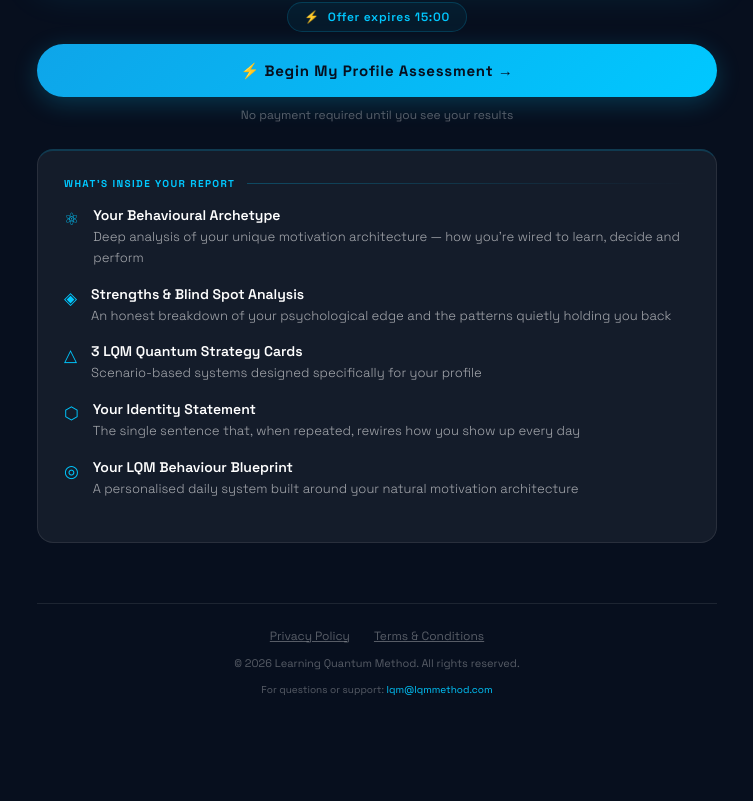
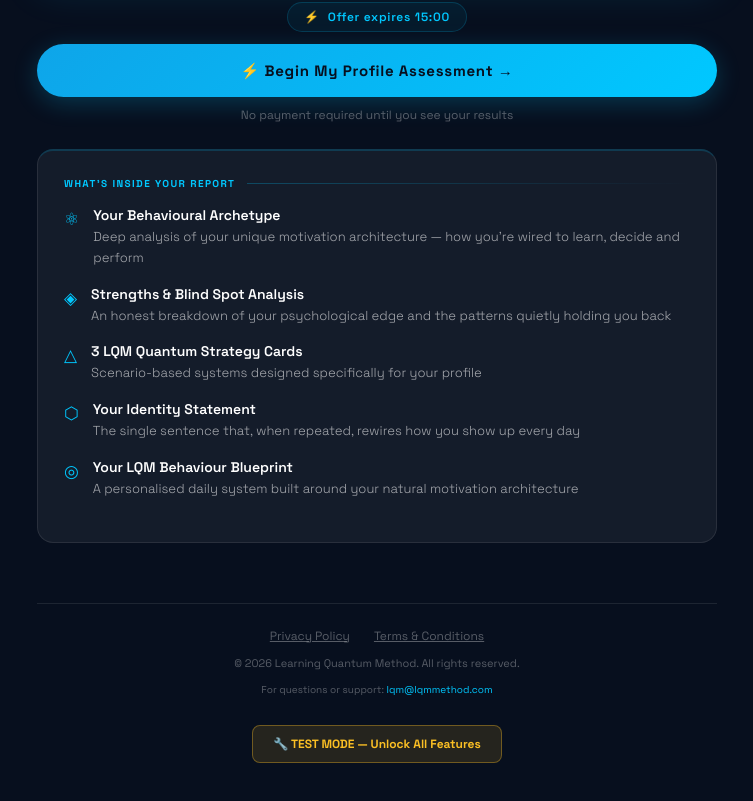
Before and after one commit to quintosrobetos/lqm-assessment, a React (Vite) app: page / in a window 1280 px wide. Shown: the part 848-1649 px from the top of the page, without its empty margins (263-1016 px from the left). Before the commit the page ends 1625 px from the top, so only its background shows below. Built offline with nearby package versions, Linux system fonts and the light colour scheme.

Commit message:
Add test mode button

```diff
--- a/src/App.jsx
+++ b/src/App.jsx
@@ -427,6 +427,18 @@ function PrimaryBtn({onClick,children}){
 }
 
 function Footer({onShowLegal}){
+  function activateTestMode(){
+    // Unlock main report
+    localStorage.setItem('lqm_delivery',JSON.stringify({
+      ref:'LQM-2026-TEST'+Math.random().toString(36).substring(2,8).toUpperCase(),
+      ts:new Date().toLocaleString('en-GB',{day:'2-digit',month:'short',year:'numeric',hour:'2-digit',minute:'2-digit'}),
+      confirmed:true
+    }));
+    // Unlock both add-ons
+    localStorage.setItem('lqm_unlocks',JSON.stringify({neural:true,vital:true}));
+    alert('✓ TEST MODE ACTIVATED\n\nAll features unlocked!\n\nClick OK then refresh the page (F5) to see everything.');
+  }
+
   return(
     <div style={{width:"100%",maxWidth:680,marginTop:60,paddingTop:24,borderTop:`1px solid ${BORDER2}`,display:"flex",flexDirection:"column",gap:12,alignItems:"center"}}>
       <div style={{display:"flex",gap:24,flexWrap:"wrap",justifyContent:"center"}}>
@@ -435,6 +447,11 @@ function Footer({onShowLegal}){
       </div>
       <p style={{fontSize:11,color:DIMMED,textAlign:"center"}}>© 2026 Learning Quantum Method. All rights reserved.</p>
       <p style={{fontSize:10,color:DIMMED,textAlign:"center",maxWidth:500,lineHeight:1.5}}>For questions or support: <a href="mailto:lqm@lqmmethod.com" style={{color:E_BLUE,textDecoration:"none"}}>lqm@lqmmethod.com</a></p>
+
+      {/* TEST MODE BUTTON - Remove before public launch */}
+      <button onClick={activateTestMode} style={{marginTop:16,background:'rgba(251,191,36,0.12)',border:'1px solid rgba(251,191,36,0.35)',borderRadius:8,padding:'10px 20px',color:'#FBBF24',fontSize:12,fontWeight:700,cursor:'pointer',fontFamily:"'Space Grotesk',sans-serif"}}>
+        🔧 TEST MODE — Unlock All Features
+      </button>
     </div>
   );
 }
```
